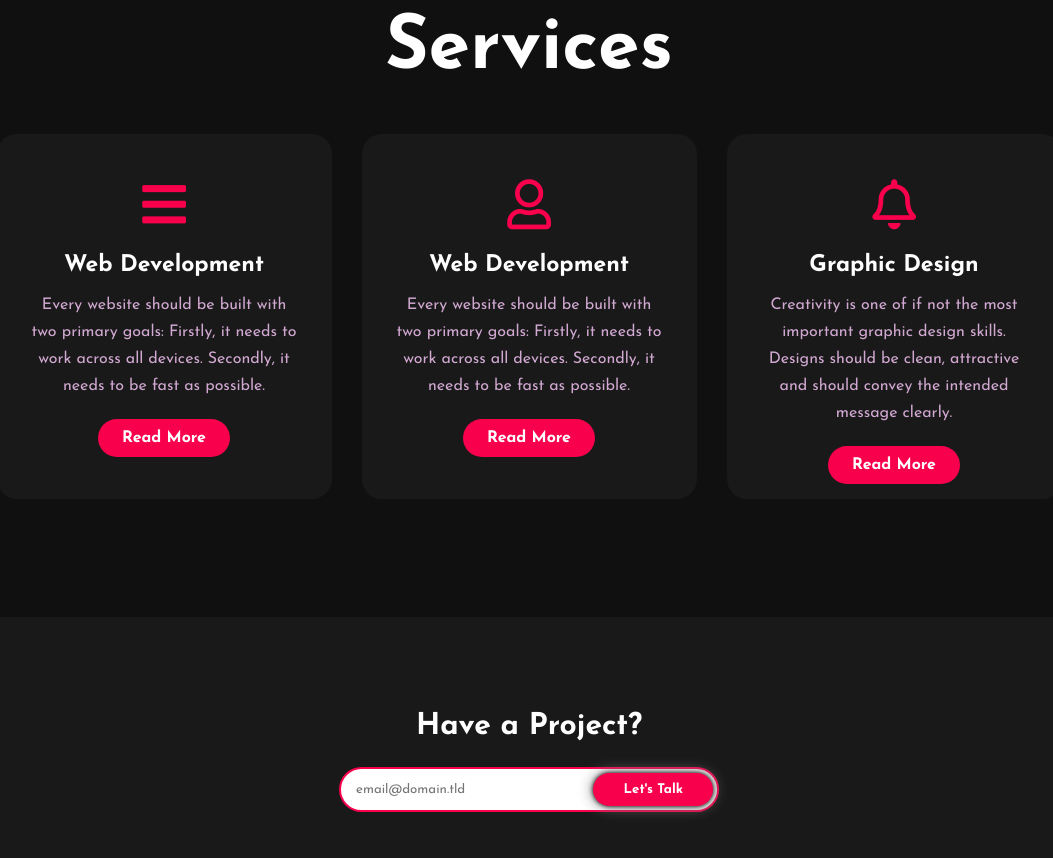
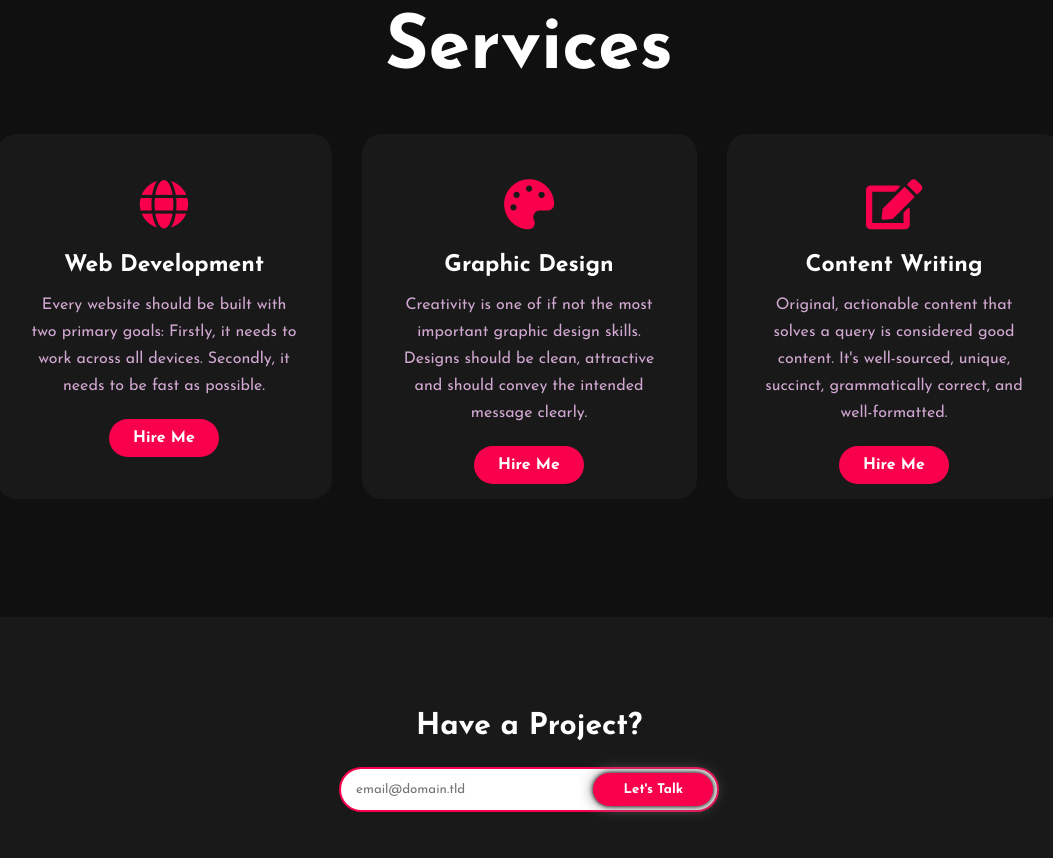
Before and after one commit to diwash-sapkota/SATechnicalOnboarding, a plain HTML site: page src/index.html in a window 1280 px wide. Shown: the part 1700-2558 px from the top of the page, without its empty margins (111-1164 px from the left). Drawn offline with Linux system fonts and the light colour scheme.

Commit message:
Update index.html

```diff
--- a/src/index.html
+++ b/src/index.html
@@ -61,42 +61,42 @@
 
         <div class="box">
             <div class="card">
-                <i class="fas fa-bars"></i>
+                <i class="fas fa-globe"></i>
                 <h5>Web Development</h5>
                 <div class="pra">
                     <p>Every website should be built with two primary goals: Firstly, it needs to work across all
                         devices. Secondly, it needs to be fast as possible.</p>
 
                     <p style="text-align: center;">
-                        <a class="button" href="#">Read More</a>
+                        <a class="button" href="#contact">Hire Me</a>
+                    </p>
+                </div>
+            </div>
+            <div class="card">
+                <i class="fas fa-palette"></i>
+                <h5>Graphic Design</h5>
+                <div class="pra">
+                    <p>Creativity is one of if not the most important graphic design skills. Designs should be clean, attractive and
+                        should convey the intended message clearly.</p>
+
+                    <p style="text-align: center;">
+                        <a class="button" href="#contact">Hire Me</a>
+                    </p>
+                </div>
+            </div>
+            <div class="card">
+                <i class="fas fa-edit"></i>
+                <h5>Content Writing</h5>
+                <div class="pra">
+                    <p>Original, actionable content that solves a query is considered good content. It's well-sourced, unique, succinct, grammatically correct, and well-formatted.</p>
+
+                    <p style="text-align: center;">
+                        <a class="button" href="#contact">Hire Me</a>
                     </p>
                 </div>
             </div>
 
-            <div class="card">
-                <i class="far fa-user"></i>
-                <h5>Web Development</h5>
-                <div class="pra">
-                    <p>Every website should be built with two primary goals: Firstly, it needs to work across all
-                        devices. Secondly, it needs to be fast as possible.</p>
 
-                    <p style="text-align: center;">
-                        <a class="button" href="#">Read More</a>
-                    </p>
-                </div>
-            </div>
-
-            <div class="card">
-                <i class="far fa-bell"></i>
-                <h5>Graphic Design</h5>
-                <div class="pra">
-                    <p>Creativity is one of if not the most important graphic design skills. Designs should be clean, attractive and should convey the intended message clearly.</p>
-
-                    <p style="text-align: center;">
-                        <a class="button" href="#">Read More</a>
-                    </p>
-                </div>
-            </div>
         </div>
     </div>
 
```
